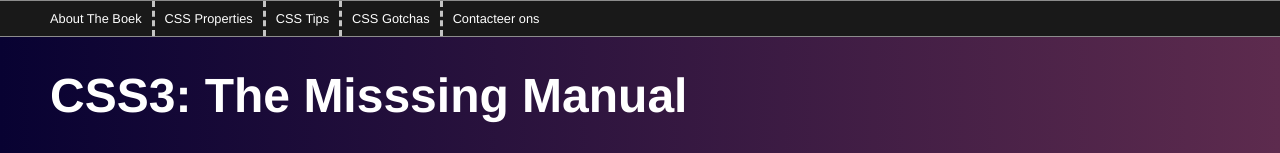
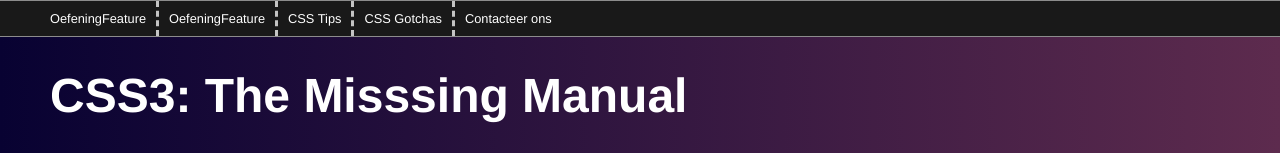
Before and after one commit to FalconOne1/digwo2Gregory, a plain HTML site: page www/index.html in a window 1280 px wide. Shown: the top 153 px of the page. Drawn offline with Linux system fonts and the light colour scheme.

Commit message:
<index aangepast met 2 feature opmerkingen>

```diff
--- a/www/index.html
+++ b/www/index.html
@@ -12,8 +12,8 @@
       <header>
         <nav class="clear">
           <ul>
-            <li><a href="#">About The Boek</a></li>
-            <li><a href="#">CSS Properties</a></li>
+            <li><a href="#">OefeningFeature</a></li>
+            <li><a href="#">OefeningFeature</a></li>
             <li><a href="#">CSS Tips</a></li>
             <li><a href="#">CSS Gotchas</a></li>
             <li><a href="#">Contacteer ons</a></li>
```
